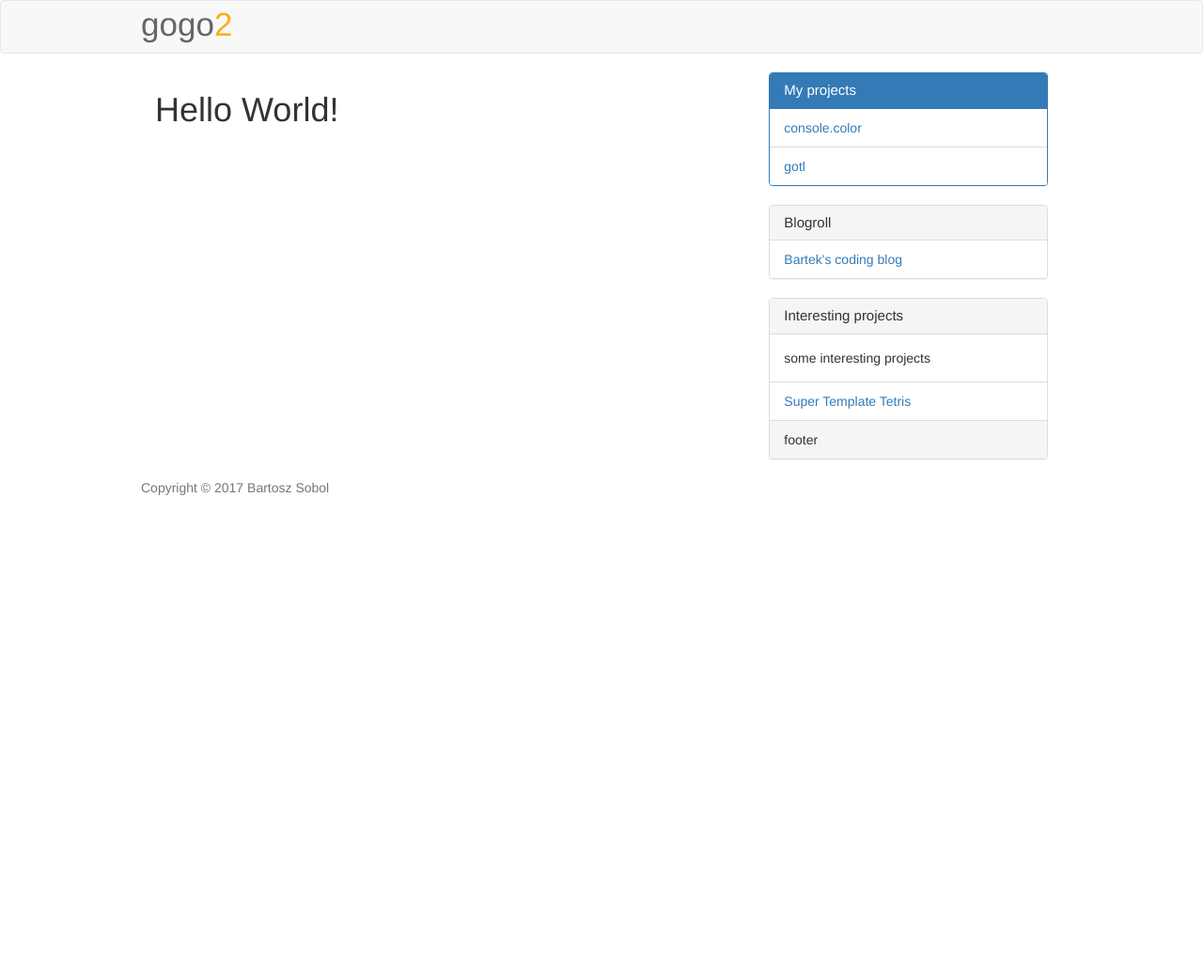
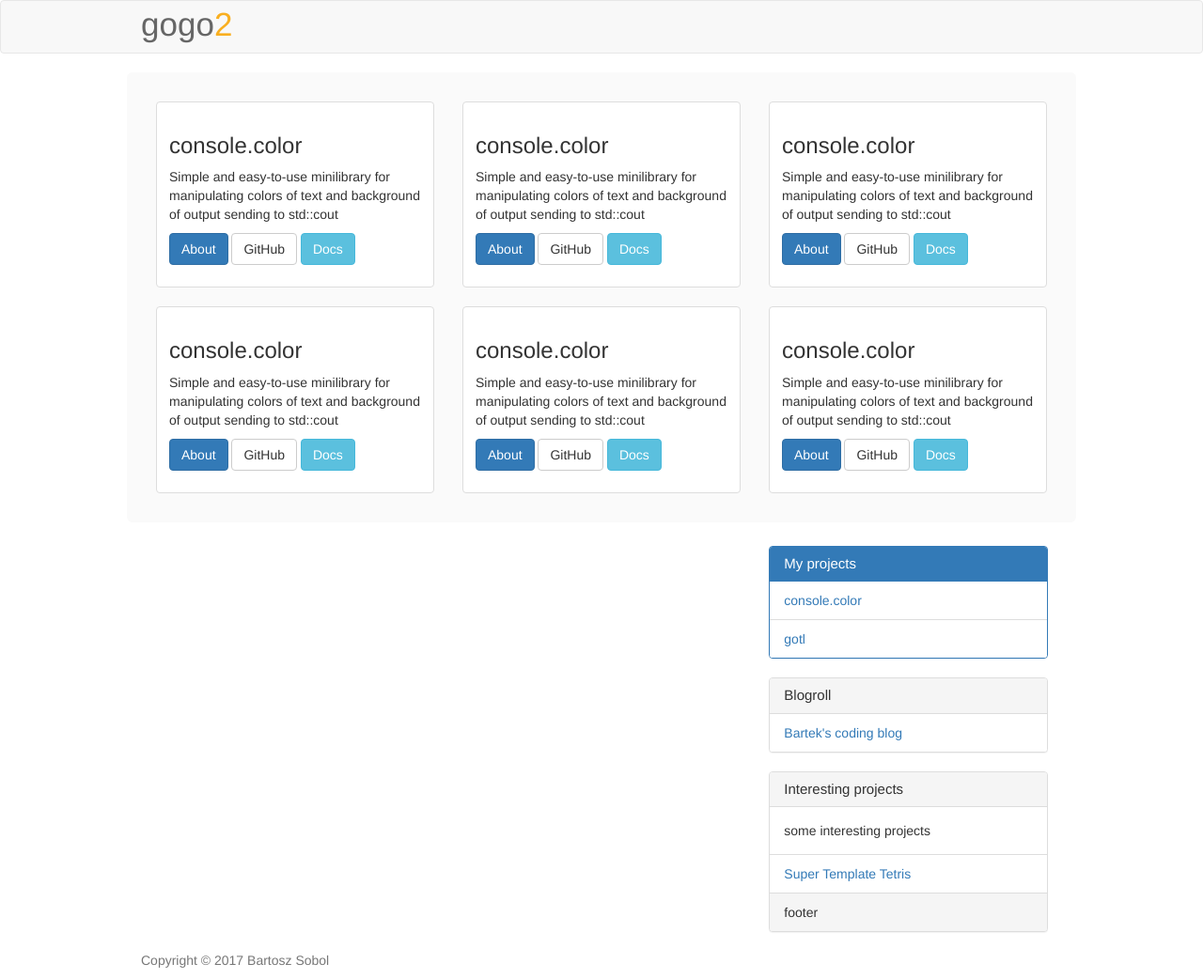
Before and after one commit to gogo2/gogo2.github.io, a Jekyll site: the page built from index.html, in a window 1280 px wide. Shown: the whole page at 94% size. Built offline with Jekyll 4.4.1, drawn with Linux system fonts in a browser that asks for light colours; before the commit the page ends 900 px from its top, so only the background shows below that.

Commit message:
portfolio 1

```diff
--- /dev/null
+++ b/_data/projects.yml
@@ -0,0 +1,37 @@
+- name: console.color
+  slug: Simple and easy-to-use minilibrary for manipulating colors of text and background of output sending to std::cout
+  about_page: https://github.com/gogo2/console.color/blob/master/README.md
+  docs_page: https://github.com/gogo2/console.color/blob/master/README.md
+  github_url: https://github.com/gogo2/console.color
+
+- name: console.color
+  slug: Simple and easy-to-use minilibrary for manipulating colors of text and background of output sending to std::cout
+  about_page: https://github.com/gogo2/console.color/blob/master/README.md
+  docs_page: https://github.com/gogo2/console.color/blob/master/README.md
+  github_url: https://github.com/gogo2/console.color
+
+- name: console.color
+  slug: Simple and easy-to-use minilibrary for manipulating colors of text and background of output sending to std::cout
+  about_page: https://github.com/gogo2/console.color/blob/master/README.md
+  docs_page: https://github.com/gogo2/console.color/blob/master/README.md
+  github_url: https://github.com/gogo2/console.color
+
+- name: console.color
+  slug: Simple and easy-to-use minilibrary for manipulating colors of text and background of output sending to std::cout
+  about_page: https://github.com/gogo2/console.color/blob/master/README.md
+  docs_page: https://github.com/gogo2/console.color/blob/master/README.md
+  github_url: https://github.com/gogo2/console.color
+
+
+- name: console.color
+  slug: Simple and easy-to-use minilibrary for manipulating colors of text and background of output sending to std::cout
+  about_page: https://github.com/gogo2/console.color/blob/master/README.md
+  docs_page: https://github.com/gogo2/console.color/blob/master/README.md
+  github_url: https://github.com/gogo2/console.color
+
+
+- name: console.color
+  slug: Simple and easy-to-use minilibrary for manipulating colors of text and background of output sending to std::cout
+  about_page: https://github.com/gogo2/console.color/blob/master/README.md
+  docs_page: https://github.com/gogo2/console.color/blob/master/README.md
+  github_url: https://github.com/gogo2/console.color
--- a/_includes/header.html
+++ b/_includes/header.html
@@ -3,6 +3,8 @@
 <head>
     <meta charset="{{site.encoding}}">
     <link rel="stylesheet" href="/styles/theme_styles.css">
+    <link rel="icon" href="/favicon.png" type="image/x-icon">
+
     <script type="text/javascript" src="/scripts/jquery-3.1.1.min.js"></script>
     <script type="text/javascript" src="/scripts/bootstrap.min.js"></script>
     <title>{{site.title}}</title>
--- /dev/null
+++ b/_includes/portfolio.html
@@ -0,0 +1,23 @@
+{% for project in site.data.projects %}
+<div class="col-sm-6 col-md-4">
+    <div class="thumbnail">
+        <div class="caption">
+            {% if project.name %} <h3>{{project.name}}</h3> {% endif %}
+            {% if project.slug %} <p>{{project.slug}}</p> {% endif %}
+            <p>
+                {% if project.about_page %}
+                <a href="{{project.about_page}}" class="btn btn-primary" role="button">About</a>
+                {% endif %}
+
+                {% if project.github_url %}
+                <a href="{{project.github_url}}" class="btn btn-default" role="button">GitHub</a>
+                {% endif %}
+
+                {% if project.docs_page %}
+                <a href="{{project.docs_page}}" class="btn btn-info" role="button">Docs</a>
+                {% endif %}
+            </p>
+        </div>
+    </div>
+</div>
+{% endfor %}
--- a/index.html
+++ b/index.html
@@ -4,20 +4,20 @@
 
 {% include header.html %}
 
+<div class="container home_portfolio_container">
 
+    {% include portfolio.html %}
+
+</div>
 <div class="container">
-    <main class="col-sm-8">
 
-        <h1>Hello World!</h1>
-        <p class="text-left">
+    <div class="col-sm-8">
 
 
-        </p>
-    </main>
-
+    </div>
 
     {% include sidebar.html %}
+
 </div>
 
-
 {% include footer.html %}
--- a/styles/theme_styles.scss
+++ b/styles/theme_styles.scss
@@ -6,6 +6,14 @@
 @import "theme_variables";
 @import "theme_bootstrap_overwrite";
 
+.home_portfolio_container {
+  background-color: #fafafa;
+  padding: 30px 15px 10px 15px;
+  margin-bottom: 25px;
+  border: 1px solid transparent;
+  border-radius: 6px;
+
+}
 
 #logo {
   font-family: $logo_font;
```
Also changed, not shown: favicon.png (added).
